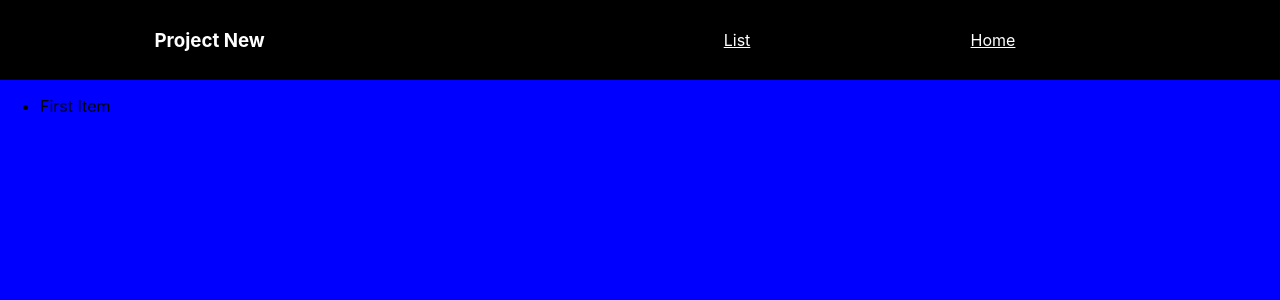
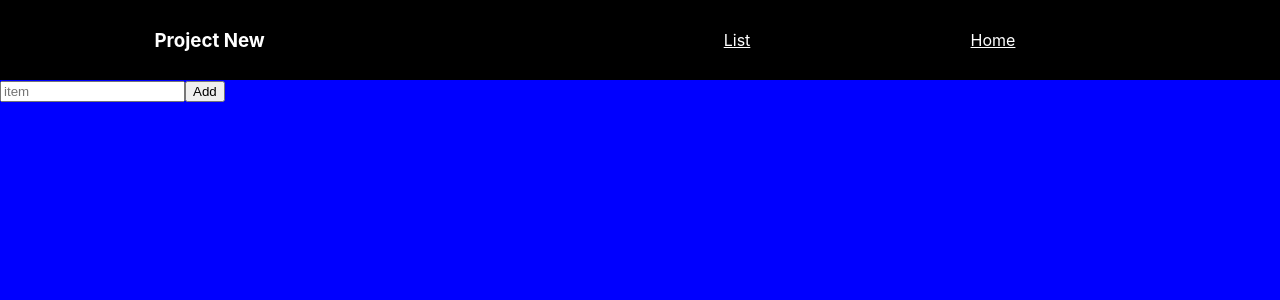
Before and after one commit to msawlani/projectnew, a React (Create React App) app: page /list in a window 1280 px wide. Shown: the top 300 px of the page. Built offline with nearby package versions, Linux system fonts and the light colour scheme.

Commit message:
input and add to list
made a input box so you can add things to the list

```diff
--- a/src/list.js
+++ b/src/list.js
@@ -2,11 +2,28 @@ import React from "react";
 import "./App.css";
 
 const List = () => {
+  const [getItem, setItem] = React.useState("");
+  const [getItems, setItems] = React.useState([]);
+
+  const handleItem = event => {
+    setItem({ item: event.target.value });
+  };
+
+  const handleItems = () => {
+    setItems(items => [...items, Object.values(getItem)]);
+  };
+
+  let itemList = Object.values(getItems.map(item => <li>{item}</li>));
   return (
     <div>
-      <ul>
-        <li>First Item</li>
-      </ul>
+      <input
+        placeholder="item"
+        name="item"
+        value={Object.values(getItem)}
+        onChange={handleItem}
+      />
+      <button onClick={handleItems}>Add</button>
+      <ul>{itemList}</ul>
     </div>
   );
 };
```
